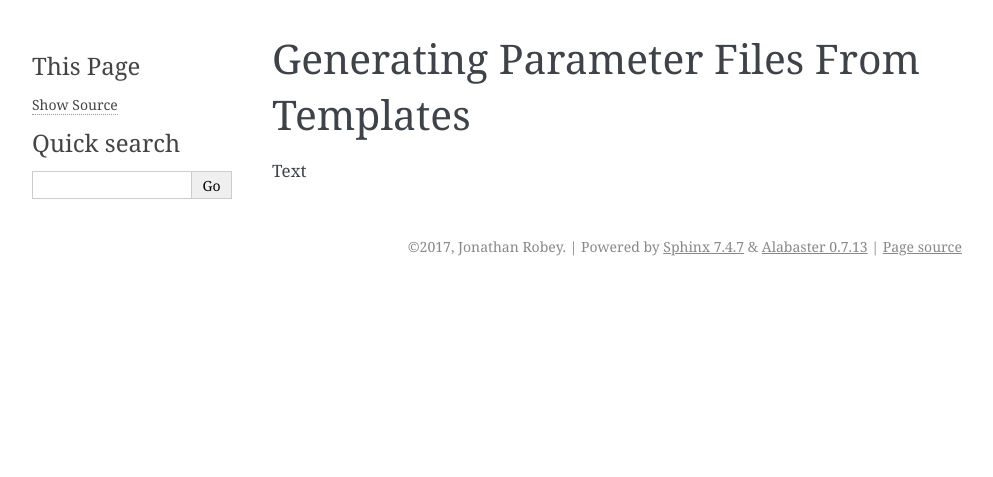
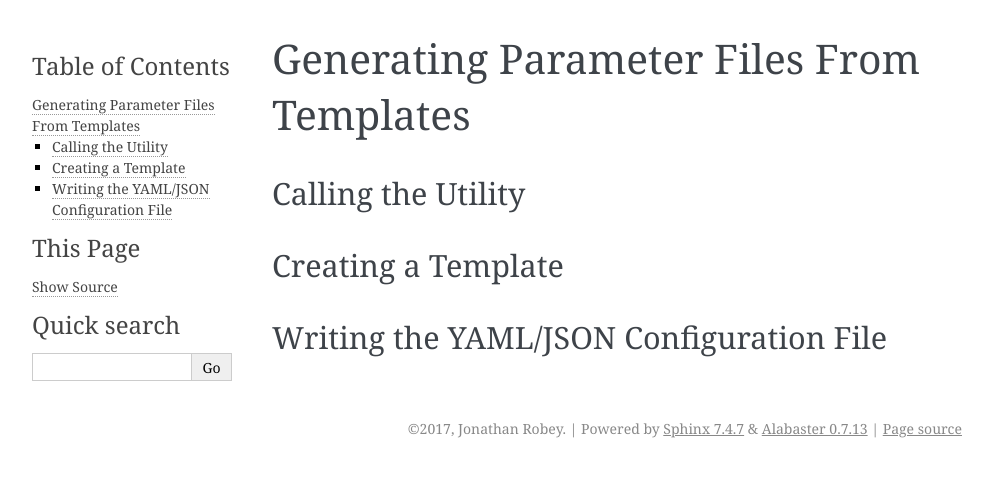
Before and after one commit to class4kayaker/NonDimensional_Calculators, a Sphinx documentation site: the page built from doc/generate.rst, in a window 1280 px wide. Shown: the top 477 px of the page, without its empty margins (148-1141 px from the left). Built offline with Sphinx 7.4.7, drawn with Linux system fonts in a browser that asks for light colours.

Commit message:
Add sections to generation doc

```diff
--- a/doc/generate.rst
+++ b/doc/generate.rst
@@ -1,4 +1,15 @@
 Generating Parameter Files From Templates
 =========================================
 
-Text
+Calling the Utility
+-------------------
+
+
+
+Creating a Template
+-------------------
+
+
+
+Writing the YAML/JSON Configuration File
+----------------------------------------
```
